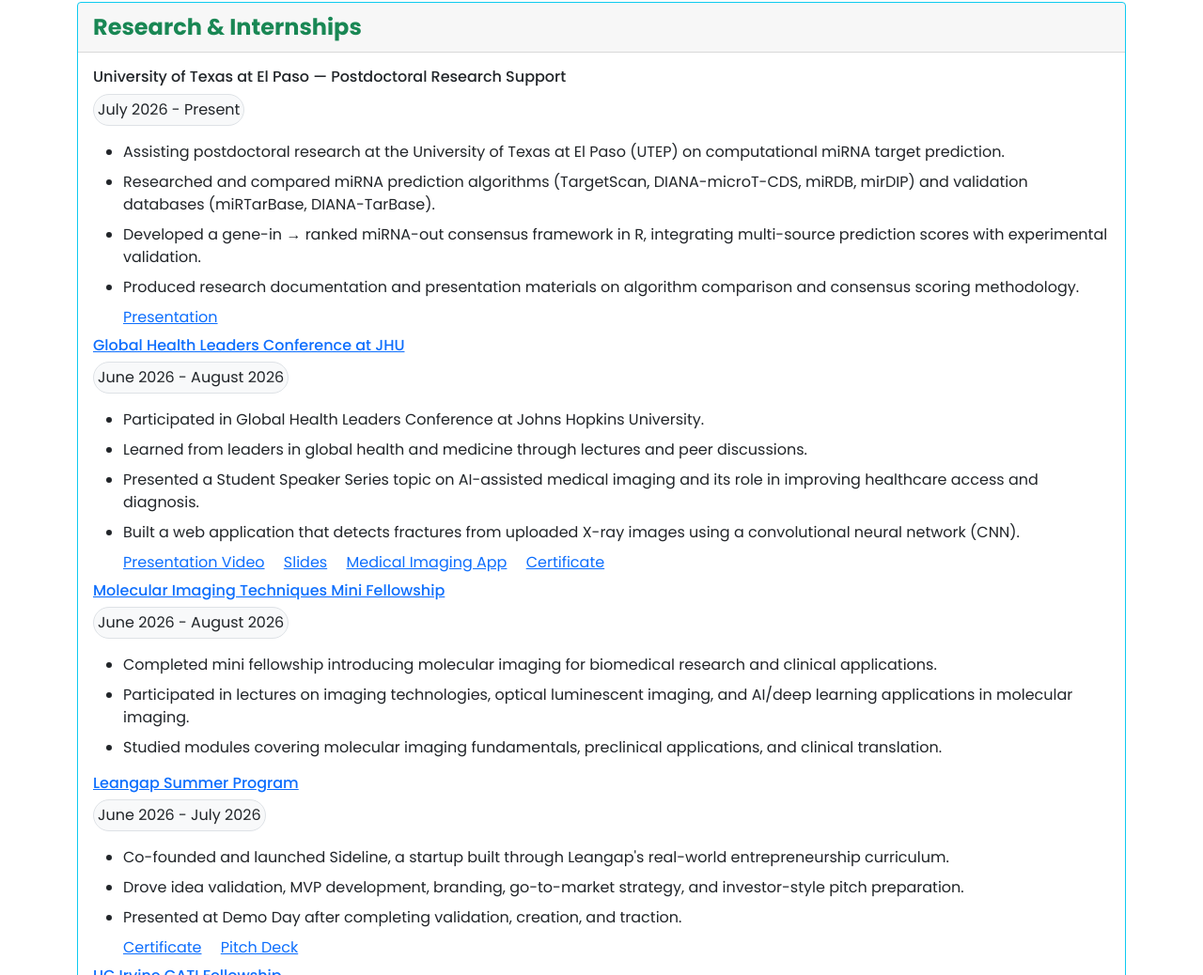
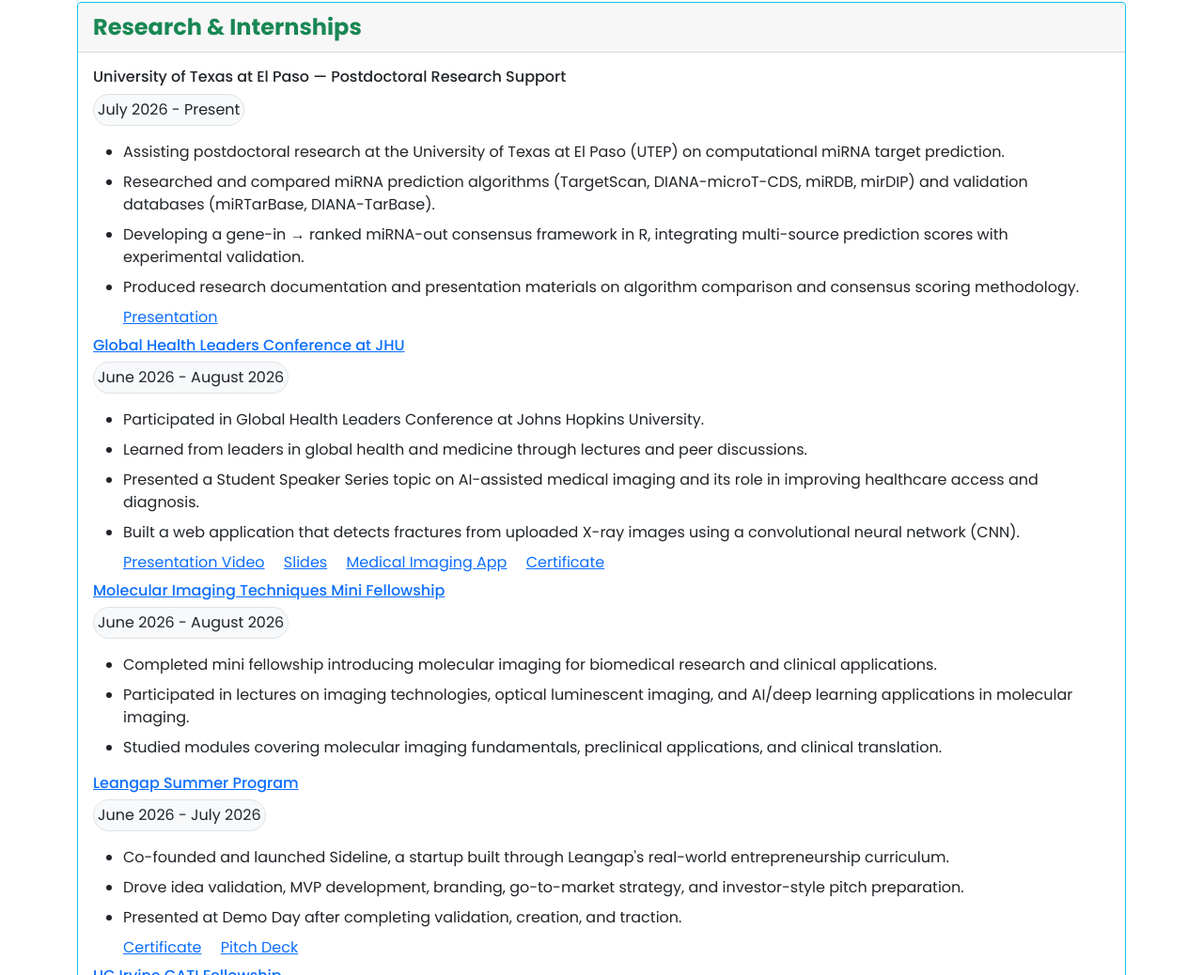
Before and after one commit to ishanvenkat/portfolio, a plain HTML site: page resume.html in a window 1280 px wide. Shown: the part 830-1868 px from the top of the page at 94% size. Drawn offline with nearby package versions, Linux system fonts and the light colour scheme.

Commit message:
Updating current status for UTEP Research

```diff
--- a/resume.html
+++ b/resume.html
@@ -94,7 +94,7 @@
                 Researched and compared miRNA prediction algorithms (TargetScan, DIANA-microT-CDS, miRDB, mirDIP) and validation databases (miRTarBase, DIANA-TarBase).
               </li>
               <li class="mb-2">
-                Developed a gene-in → ranked miRNA-out consensus framework in R, integrating multi-source prediction scores with experimental validation.
+                Developing a gene-in → ranked miRNA-out consensus framework in R, integrating multi-source prediction scores with experimental validation.
               </li>
               <li class="mb-2">
                 Produced research documentation and presentation materials on algorithm comparison and consensus scoring methodology.
```
